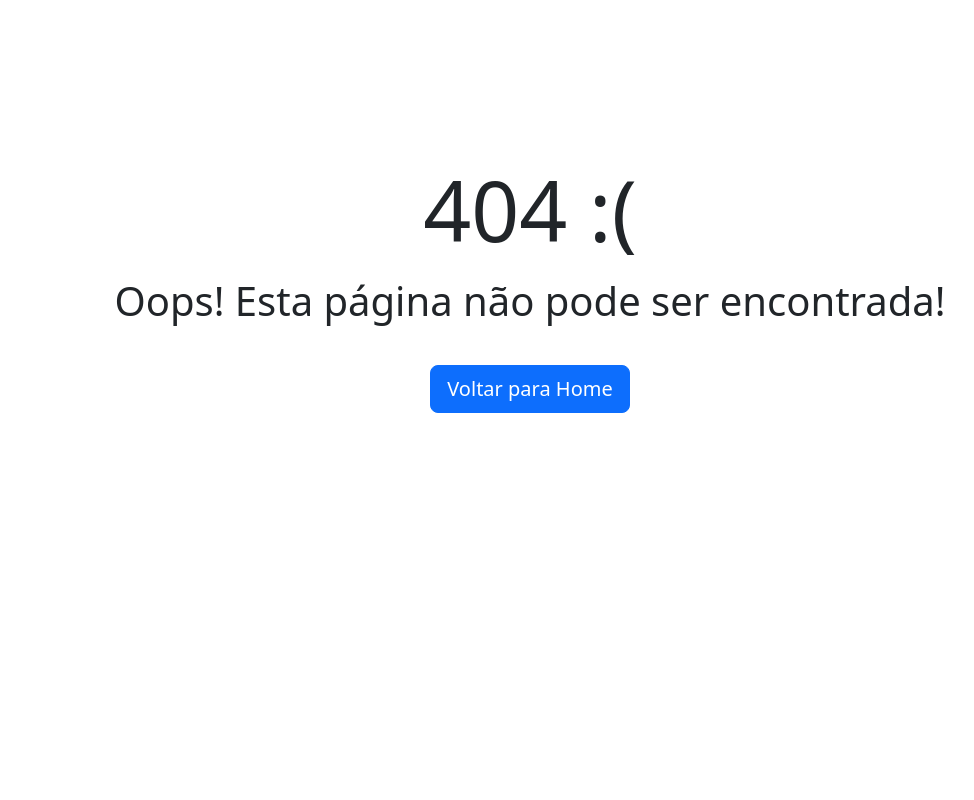
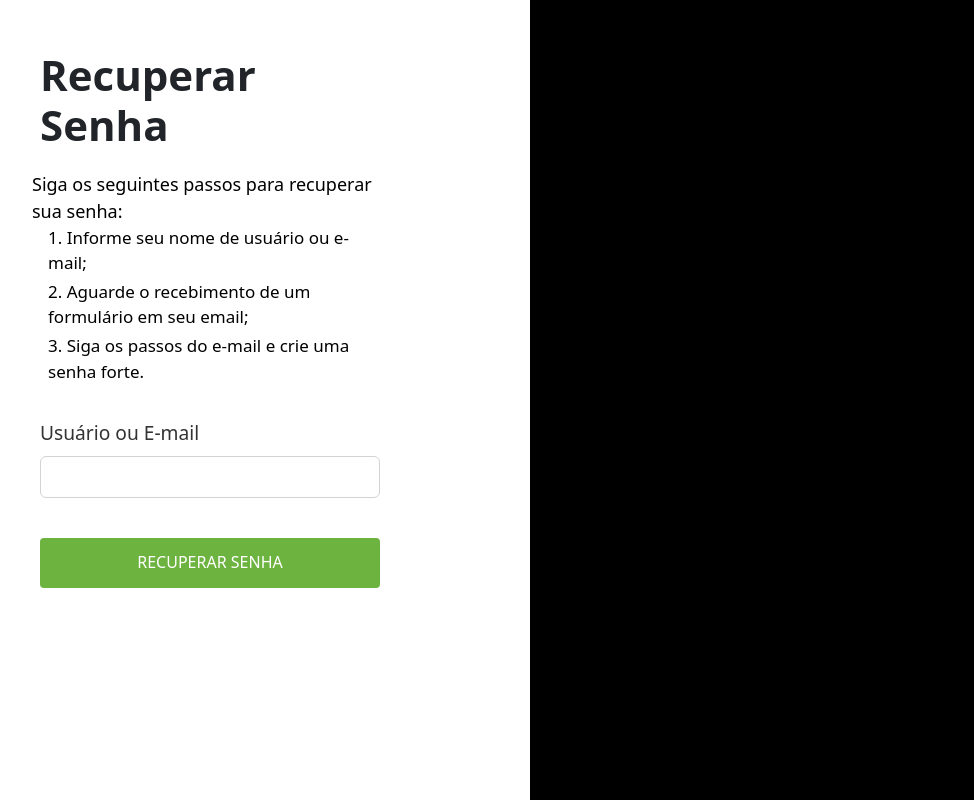
Before and after one commit to AlexandreLoiola/Sistema-de-Autentica-o-e-Autoriza-o, a React (Vite) app in the folder frontend/: page /forgot-password in a window 1280 px wide. Before the commit this address had no page. Shown: the whole page, without its empty margins (110-1084 px from the left). Built offline with nearby package versions, Linux system fonts and the light colour scheme.

Commit message:
feat: create recoverpass page

```diff
--- /dev/null
+++ b/frontend/src/Pages/RecoverPass/RecoverPass.tsx
@@ -0,0 +1,51 @@
+import React from "react";
+import {
+  Container,
+  ContainerLeft,
+  ContainerRight,
+  StyledList,
+  StyledListItem,
+  StyledSubTitle,
+  StyledTitle,
+} from "./styles";
+import TextForm from "../../Components/Forms/TextForm";
+import { FormContainer, StyledFormButton } from "../../Components/Forms/styles";
+
+const RecoverPass: React.FC = () => {
+  return (
+    <Container>
+      <ContainerLeft>
+        <StyledTitle>Recuperar Senha</StyledTitle>
+        <StyledList>
+          <StyledSubTitle>
+            Siga os seguintes passos para recuperar sua senha:
+          </StyledSubTitle>
+          <StyledListItem>
+            1. Informe seu nome de usuário ou e-mail;
+          </StyledListItem>
+          <StyledListItem>
+            2. Aguarde o recebimento de um formulário em seu email;
+          </StyledListItem>
+          <StyledListItem>
+            3. Siga os passos do e-mail e crie uma senha forte.
+          </StyledListItem>
+        </StyledList>
+        <FormContainer>
+          <TextForm
+            label={"Usuário ou E-mail"}
+            placeHolder={""}
+            message={""}
+            onInputChange={function (value: string): void {
+              throw new Error("Function not implemented.");
+            }}
+          />
+          <StyledFormButton style={{ width: "100%" }}>
+            RECUPERAR SENHA
+          </StyledFormButton>
+        </FormContainer>
+      </ContainerLeft>
+      <ContainerRight />
+    </Container>
+  );
+};
+export default RecoverPass;
--- /dev/null
+++ b/frontend/src/Pages/RecoverPass/styles.ts
@@ -0,0 +1,47 @@
+import styled from "styled-components";
+
+export const Container = styled.div`
+  display: flex;
+  flex-direction: row;
+`;
+
+export const ContainerLeft = styled.div`
+  display: flex;
+  flex-direction: column;
+  justify-content: center;
+  align-items: flex-start;
+  width: 50vw;
+  padding: 50px 150px 0px 150px;
+`;
+
+export const ContainerRight = styled.div`
+  background-color: #000;
+  width: 50vw;
+  height: 100vh;
+  position: absolute;
+  right: 0;
+`;
+
+export const StyledTitle = styled.h1`
+  font-size: 42px;
+  font-weight: bold;
+  margin-bottom: 2.5vh;
+`;
+
+export const StyledSubTitle = styled.span`
+  font-size: 18px;
+  font-weight: 500;
+`;
+
+export const StyledList = styled.ul`
+  list-style-type: none;
+  font-size: 17px;
+  color: #000;
+  margin-left: -2.5rem;
+  margin-bottom: 4vh;
+`;
+
+export const StyledListItem = styled.li`
+  margin-bottom: 0.2rem;
+  margin-left: 1rem;
+`;
--- a/frontend/src/routes/index.tsx
+++ b/frontend/src/routes/index.tsx
@@ -4,6 +4,7 @@ import App from "../App";
 import ErrorPage from "../Pages/ErrorPage/ErrorPage";
 import Home from "../Pages/Home/Home";
 import Login from "../Pages/Login/Login";
+import RecoverPass from "../Pages/RecoverPass/RecoverPass";
 
 const router = createBrowserRouter([
   {
@@ -19,6 +20,10 @@ const router = createBrowserRouter([
         path: "/login",
         element: <Login />,
       },
+      {
+        path: "/forgot-password",
+        element: <RecoverPass />,
+      },
     ],
   },
 ]);
```
